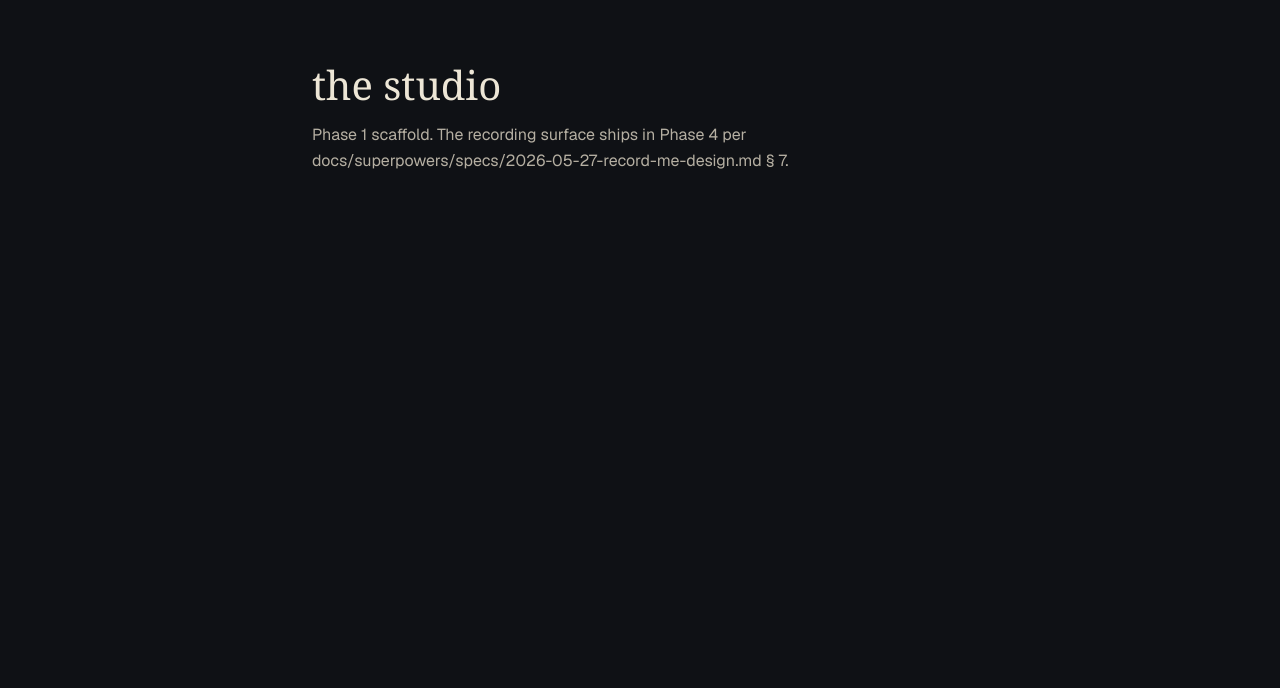
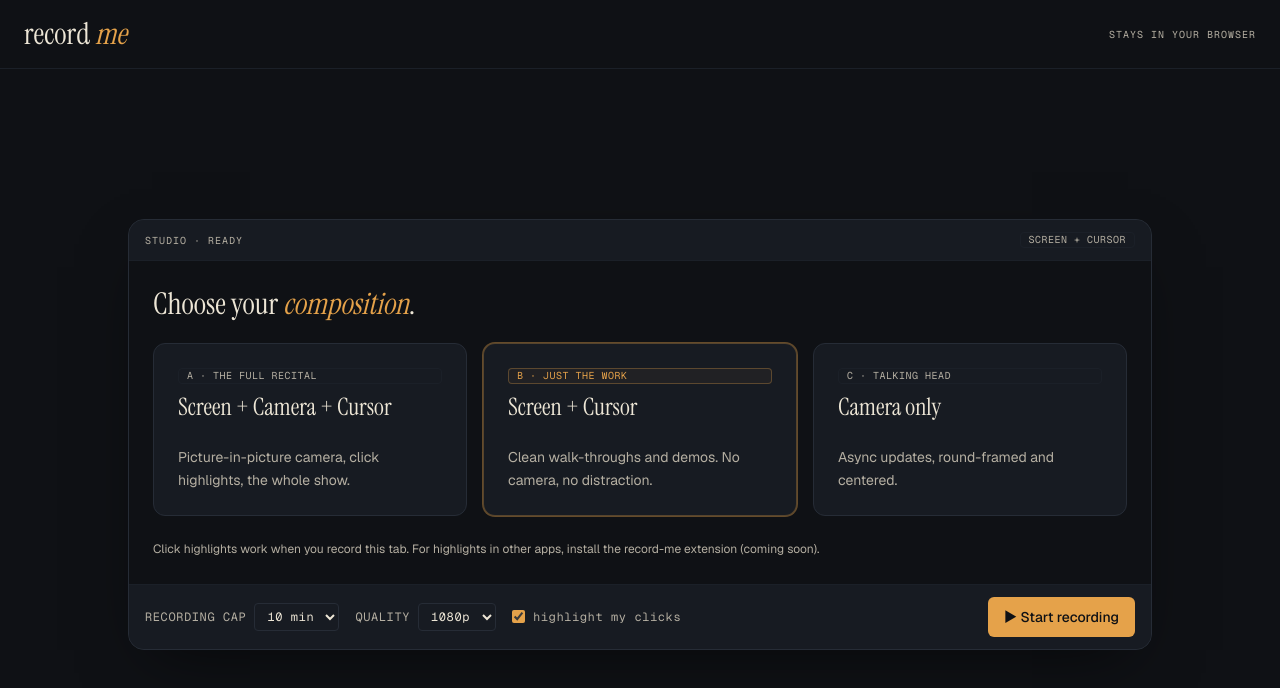
Before and after one commit to carlomigueldy/record-me, a Next.js app in the folder apps/web/: page /record in a window 1280 px wide. Shown: the top 688 px of the page. Built offline with nearby package versions, Linux system fonts and the light colour scheme.

Commit message:
feat(web): wire /record studio route + minimal layout

```diff
--- /dev/null
+++ b/apps/web/src/app/record/layout.tsx
@@ -0,0 +1,18 @@
+import Link from 'next/link';
+import { WordMark } from '@record-me/ui';
+
+export default function RecordLayout({ children }: { children: React.ReactNode }) {
+  return (
+    <div className="flex min-h-dvh flex-col bg-bg text-ivory">
+      <header className="flex items-center justify-between border-b border-line-soft px-6 py-4">
+        <Link href="/" aria-label="record me — home">
+          <WordMark />
+        </Link>
+        <span className="font-mono text-[10px] uppercase tracking-widest text-ivory-dim">
+          stays in your browser
+        </span>
+      </header>
+      <main className="flex flex-1 items-center justify-center p-6">{children}</main>
+    </div>
+  );
+}
--- a/apps/web/src/app/record/page.tsx
+++ b/apps/web/src/app/record/page.tsx
@@ -1,13 +1,12 @@
+import type { Metadata } from 'next';
+import { Studio } from './_components/Studio';
+
+export const metadata: Metadata = {
+  title: 'the studio — record me',
+  description:
+    'Record your screen, camera, and cursor. No accounts, no upload — everything stays in your browser.',
+};
+
 export default function RecordPage() {
-  return (
-    <main style={{ padding: '64px 32px', maxWidth: 720, margin: '0 auto' }}>
-      <h1 style={{ fontFamily: 'Georgia, serif', fontSize: 40, lineHeight: 1.05, margin: 0 }}>
-        the studio
-      </h1>
-      <p style={{ marginTop: 16, color: '#B5AFA2', fontSize: 16, lineHeight: 1.6 }}>
-        Phase 1 scaffold. The recording surface ships in Phase 4 per
-        docs/superpowers/specs/2026-05-27-record-me-design.md § 7.
-      </p>
-    </main>
-  );
+  return <Studio />;
 }
```
